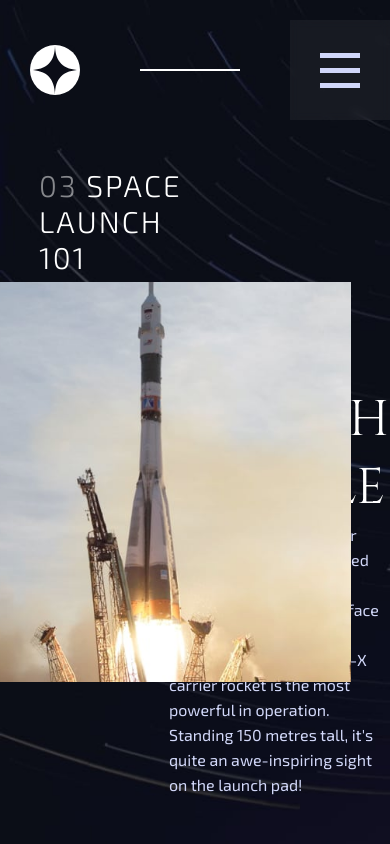
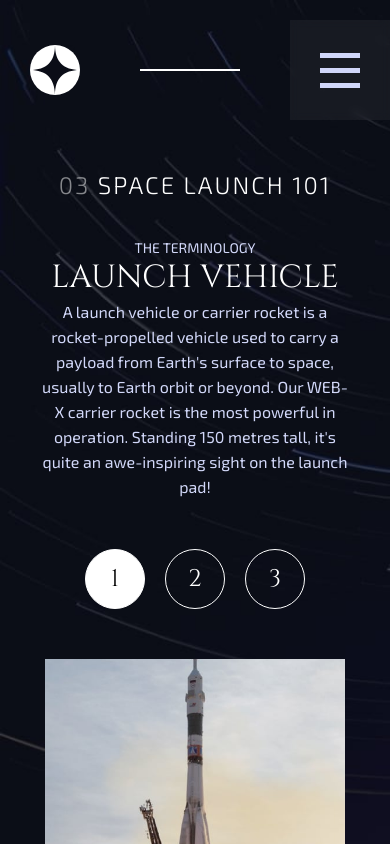
Before and after one commit to Chozen-Wealth/react-space-router, a React (Vite) app: page /technology/0 in a window 390 px wide. Built offline with nearby package versions, Linux system fonts and the light colour scheme; a web font is replaced by a local one.

Commit message:
Technology page fully responsive

```diff
--- a/src/pages/Crew/Crew.css
+++ b/src/pages/Crew/Crew.css
@@ -125,6 +125,7 @@
         width: 100%;
         gap: 50px;
         align-items: center;
+        margin-top: 50px;
     }
     .crewGaucheMid {
         height: 100%;
--- a/src/pages/Destination/Destination.css
+++ b/src/pages/Destination/Destination.css
@@ -120,7 +120,8 @@
     .destinationGauche {
         align-items: center;
         width: 100%;
-        gap: 20px;
+        gap: 30px;
+        margin-top: 50px;
     }
     .destinationDroite {
         width: 100%;
--- a/src/pages/Technology/Technology.css
+++ b/src/pages/Technology/Technology.css
@@ -8,6 +8,7 @@
     padding-right: 10%;
     display: flex;
     gap: 50px;
+    overflow: auto;
 }
 .techGauche {
     color: white;
@@ -84,3 +85,69 @@
     right: 10%;
     object-fit: cover;
 }
+@media (max-width:1024px) {
+    .Technology {
+        gap: 50px;
+        flex-direction: column;
+    }
+    .techDroite {
+        display: flex;
+        justify-content: center;
+        align-items: center;
+        width: 100%;
+        margin-bottom: 50px;
+    }
+    .techDroite > img {
+        width: 325px;
+        height: 325px;
+        position: static;
+    }
+    .techGauche {
+        width: 100%;
+        align-items: center;
+        gap: 40px;
+        margin-top: 50px;
+    }
+    .techGauche > span {
+        font-size: 24px;
+        text-wrap: nowrap;
+    }
+    .techDiv {
+        flex-direction: column-reverse;
+        justify-content: center;
+        align-items: center;
+        text-align: center;
+        width: 100%;
+    }
+    .techBubbles {
+        flex-direction: row;
+        justify-content: center;
+    }
+    .techBubbles a {
+        height: 60px;
+        width: 60px;
+    }
+    .techInfos > span:last-of-type {
+        text-wrap: nowrap;
+        font-size: 40px;
+    }
+    .techInfos p {
+        width: 100%;
+    }
+    .techInfos {
+        width: 100%;
+        position: relative;
+        z-index: 1;
+        align-items: center;
+    }
+}
+@media (max-width:425px) {
+    .techInfos > span:last-of-type {
+        font-size: 32px;
+    }
+    .techDroite > img {
+        width: 300px;
+        height: 300px;
+        position: static;
+    }
+}
```
